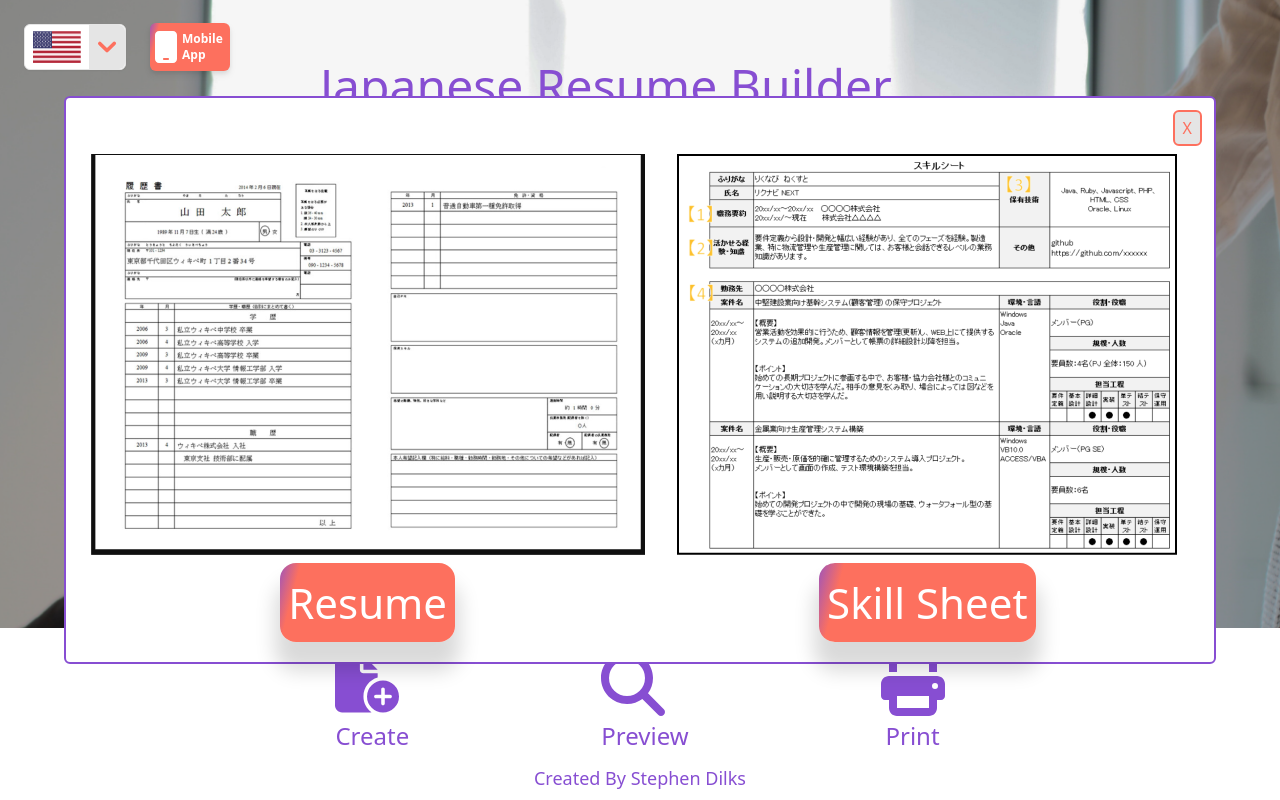
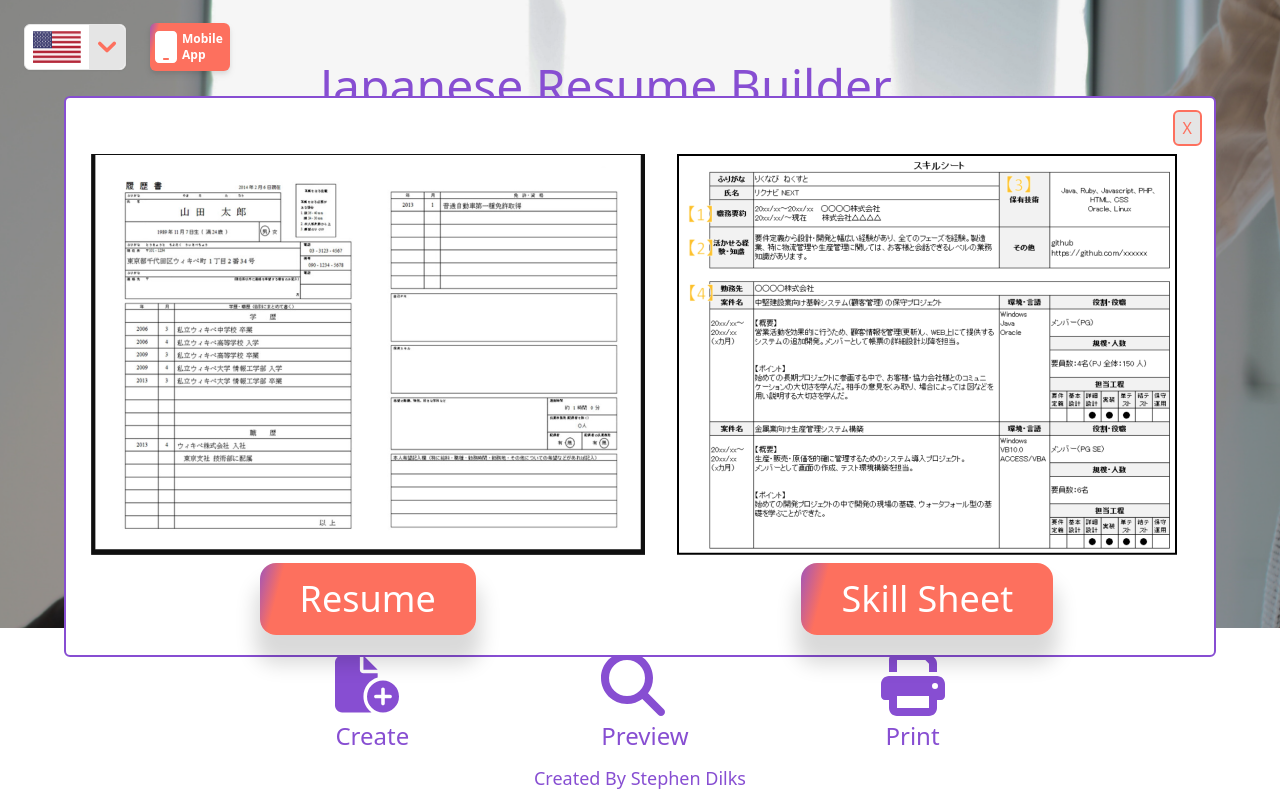
Before and after one commit to stmidi613/Japanese-Resume-Builder, a React (Create React App) app: page / in a window 1280 px wide. Both pictures are taken after a click on the button "Try For Free". Built offline with nearby package versions, Linux system fonts and the light colour scheme.

Commit message:
I added two new functions for the resume button and skillsheet button for the future and redid the functionality to use useState.

```diff
--- a/src/Components/Buttons/LargeButton.tsx
+++ b/src/Components/Buttons/LargeButton.tsx
@@ -2,18 +2,14 @@ import React from 'react';
 
 interface Props {
   largeButtonText: string;
+  setShowPopup: React.Dispatch<React.SetStateAction<boolean>>;
 }
 
-const handleClick = () => {
-  let popup = document.getElementById("popup");
-  if (popup) popup.style.display = "block";
-}
-
-const LargeButton: React.FC<Props> = ({largeButtonText}) => {
+const LargeButton: React.FC<Props> = ({setShowPopup, largeButtonText}) => {
   return (
     <>
       <div className='flex justify-center'>
-        <button className='large-button button-animation' onClick={handleClick}>
+        <button className='button button-animation text-5xl p-7' onClick={() => setShowPopup(true)}>
             {largeButtonText}
         </button>
       </div>
--- /dev/null
+++ b/src/Components/Buttons/ResumeButton.tsx
@@ -0,0 +1,19 @@
+import React from 'react';
+
+interface Props {
+  resumeButtonText: string;
+}
+
+const ResumeButton:React.FC<Props> = ({resumeButtonText}) => {
+    return (
+        <>
+          <div className='flex justify-center'>
+            <button className='button button-animation text-4xl py-4 px-10'>
+                {resumeButtonText}
+            </button>
+          </div>
+        </>
+      )
+    }
+
+export default ResumeButton
--- /dev/null
+++ b/src/Components/Buttons/SkillSheetButton.tsx
@@ -0,0 +1,18 @@
+import React from 'react';
+
+interface Props {
+    skillSheetButtonText: string;
+}
+
+const SkillSheetButton: React.FC<Props> = ({skillSheetButtonText}) => {
+    return (
+        <>
+          <div className='flex justify-center'>
+            <button className='button button-animation text-4xl py-4 px-10'>
+                {skillSheetButtonText}
+            </button>
+          </div>
+        </>
+      )
+    }
+export default SkillSheetButton
--- a/src/Components/Buttons/button.css
+++ b/src/Components/Buttons/button.css
@@ -6,14 +6,12 @@
   background: linear-gradient(105.89deg, #874ED2 -3.72%, #FD705E 95.79%);
 }
 
-.large-button{
-  padding: .5rem;
-  font-size: 42px;
+.button{
   border-radius: 1rem;
   color: white;
   box-shadow: 0px 24px 20px 5px rgba(0, 0, 0, 0.15);
 }
 
-.large-button:hover{
+.button:hover{
   box-shadow: none;
 }
--- a/src/Components/HomePage/HomePage.tsx
+++ b/src/Components/HomePage/HomePage.tsx
@@ -39,12 +39,13 @@ let lang = US;
 
 const HomePage: React.FC = () => {
   const [language, setLanguage] = useState<string>(USF);
+  const [showPopup, setShopPopup] = useState<boolean>(false);
   {
     language === USF ? (lang = US) : (lang = JP);
   }
   return (
     <>
-    <Popup resumeButtonText={lang.resumeButtonText} skillSheetButtonText={lang.skillSheetButtonText} />
+    {showPopup && <Popup setShowPopup={setShopPopup} resumeButtonText={lang.resumeButtonText} skillSheetButtonText={lang.skillSheetButtonText} />}
       <main className="background bg-cover bg-center w-full h-screen">
         <LanguageButton
           USF={USF}
@@ -62,7 +63,7 @@ const HomePage: React.FC = () => {
           {lang.text}
         </h3>
         <div className="absolute bottom-48 md:bottom-48 grid place-content-center w-full">
-        <LargeButton largeButtonText={lang.largeButtonText} />
+        <LargeButton setShowPopup={setShopPopup} largeButtonText={lang.largeButtonText} />
         </div>
       </main>
       <HomeSubSection
--- a/src/Components/HomePage/PopupBox/Popup.tsx
+++ b/src/Components/HomePage/PopupBox/Popup.tsx
@@ -1,32 +1,30 @@
-import LargeButton from "../../Buttons/LargeButton";
 import resume from "../../../images/resume.png";
 import skillsheet from "../../../images/skillsheet.png";
+import ResumeButton from "../../Buttons/ResumeButton";
+import SkillSheetButton from "../../Buttons/SkillSheetButton";
+
 
 interface Props {
   resumeButtonText: string;
   skillSheetButtonText: string;
+  setShowPopup: React.Dispatch<React.SetStateAction<boolean>>,
 }
 
-const handleClick = () => {
-  let popup = document.getElementById("popup");
-  if (popup) popup.style.display = "none";
-}
-
-const Popup: React.FC<Props> = ({resumeButtonText, skillSheetButtonText}) => {
+const Popup: React.FC<Props> = ({setShowPopup, resumeButtonText, skillSheetButtonText}) => {
   return (
     <>
-      <div id="popup" className="hidden z-30 p-3 absolute top-24 left-[5%] w-[90%] bg-white border-2 border-purple rounded-md">
+      <div id="popup" className="z-30 p-3 absolute top-24 left-[5%] w-[90%] bg-white border-2 border-purple rounded-md">
         <div className="flex justify-end">
-        <button className="text-orange border-2 border-orange bg-gray rounded-md py-1 px-2" onClick={handleClick}>X</button>
+        <button className="text-orange border-2 border-orange bg-gray rounded-md py-1 px-2" onClick={() => setShowPopup(false)}>X</button>
         </div>
         <div className="flex justify-evenly flex-col md:flex-row items-center">
           <div className="p-2 h-1/3">
             <img className="w-7/8 pb-2" src={resume} alt="resume" />
-            <LargeButton largeButtonText={resumeButtonText} />
+            <ResumeButton resumeButtonText={resumeButtonText} />
           </div>
           <div className="h-1/3 px-5">
             <img className="w-7/8 pb-2" src={skillsheet} alt="skillsheet" />
-            <LargeButton largeButtonText={skillSheetButtonText} />
+            <SkillSheetButton skillSheetButtonText={skillSheetButtonText}  />
           </div>
         </div>
       </div>
```
